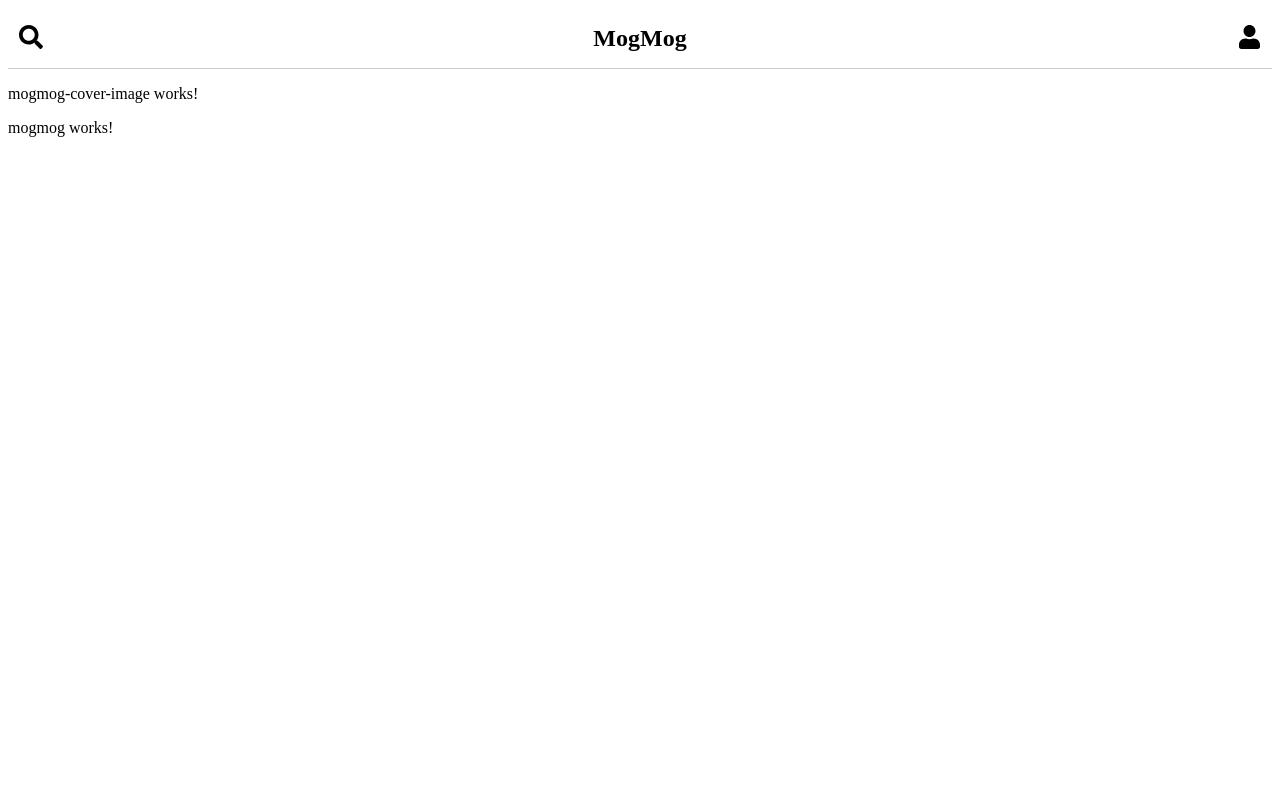
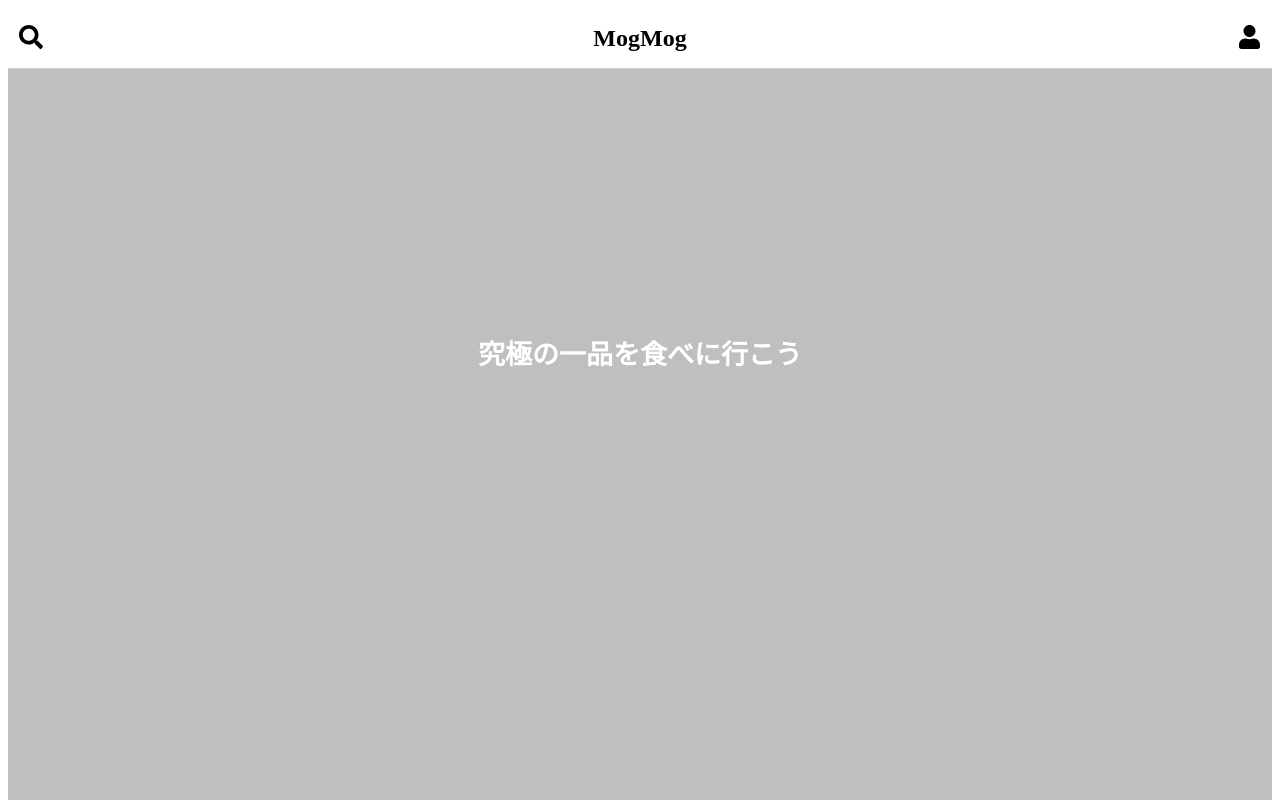
Before and after one commit to kasaharu/trace-on, an Angular app: page /mogmog in a window 1280 px wide. Shown: the top 800 px of the page. Built offline with nearby package versions, Linux system fonts and the light colour scheme.

Commit message:
MogmogCoverImageComponent にキャッチフレーズブロックを表示

```diff
--- a/src/app/components/mogmog-cover-image/mogmog-cover-image.component.html
+++ b/src/app/components/mogmog-cover-image/mogmog-cover-image.component.html
@@ -1,3 +1,7 @@
-<p>
-  mogmog-cover-image works!
-</p>
+<div class="mogmog-cover-image-ly">
+  <div class="mogmog-cover-content">
+    <div class="mogmog-catchphrase">
+      <span>究極の一品を食べに行こう</span>
+    </div>
+  </div>
+<div>
--- a/src/app/components/mogmog-cover-image/mogmog-cover-image.component.scss
+++ b/src/app/components/mogmog-cover-image/mogmog-cover-image.component.scss
@@ -1 +1,18 @@
-/* Only comment */
+.mogmog-cover-image-ly {
+  height: 100vh;
+  padding-top: 33vh;
+  background-color: rgba(0, 0, 0, 0.25);
+  display: flex;
+  justify-content: center;
+}
+
+.mogmog-cover-content {
+  flex-direction: column;
+  text-align: center;
+}
+
+.mogmog-catchphrase {
+  color: white;
+  font-size: 27px;
+  font-weight: bold;
+}
```
